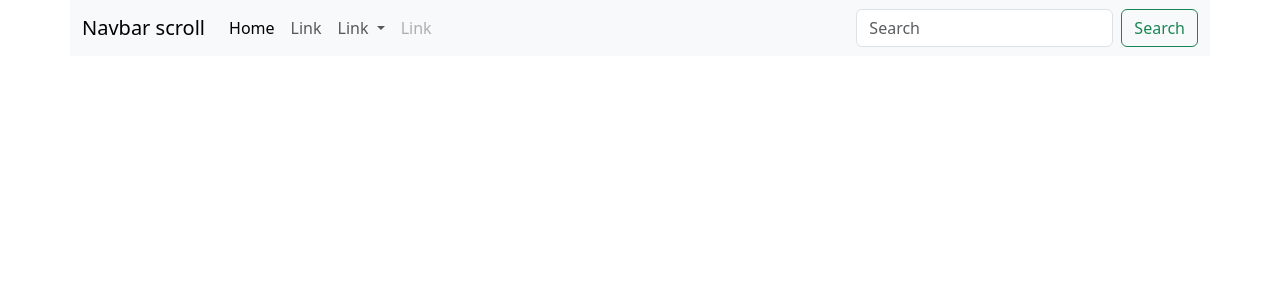
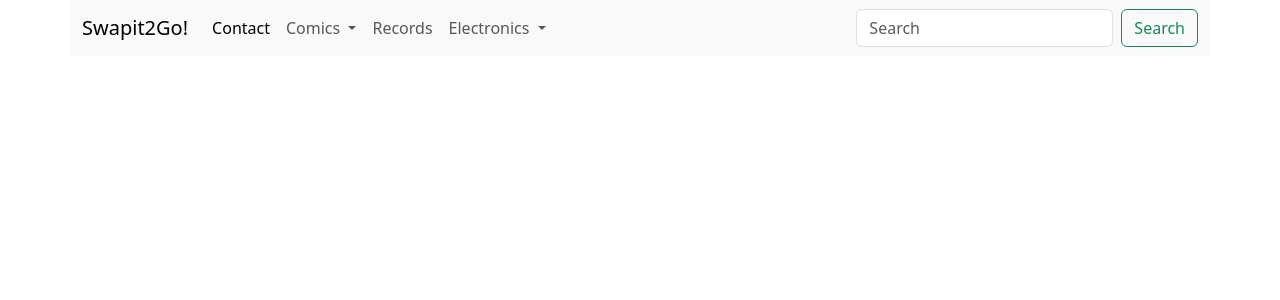
Before and after one commit to FunkyRobot73/swap, an Angular app: page / in a window 1280 px wide. Shown: the top 300 px of the page. Built offline with nearby package versions, Linux system fonts and the light colour scheme.

Commit message:
navbar changes

```diff
--- a/src/app/components/navbar/navbar.component.html
+++ b/src/app/components/navbar/navbar.component.html
@@ -1,31 +1,41 @@
 <nav class="container navbar navbar-expand-lg bg-body-tertiary justify-content-center">
     <div class="container-fluid">
-      <a class="navbar-brand" href="#">Navbar scroll</a>
+      <a class="navbar-brand" href="#">Swapit2Go!</a>
       <button class="navbar-toggler" type="button" data-bs-toggle="collapse" data-bs-target="#navbarScroll" aria-controls="navbarScroll" aria-expanded="false" aria-label="Toggle navigation">
         <span class="navbar-toggler-icon"></span>
       </button>
       <div class="collapse navbar-collapse" id="navbarScroll">
         <ul class="navbar-nav me-auto my-2 my-lg-0 navbar-nav-scroll" style="--bs-scroll-height: 100px;">
           <li class="nav-item">
-            <a class="nav-link active" aria-current="page" href="#">Home</a>
+            <a class="nav-link active" aria-current="page" href="http://www.funkyrobot.ca" target="_blank">Contact</a>
+          </li>
+          <li class="nav-item dropdown">
+            <a class="nav-link dropdown-toggle" href="comics" role="button" data-bs-toggle="dropdown" aria-expanded="false">
+              Comics
+            </a>
+            <ul class="dropdown-menu">
+              <li><a class="dropdown-item" href="#">DC Comics</a></li>
+              <li><a class="dropdown-item" href="#">MARVEL</a></li>
+              <li><a class="dropdown-item" href="#">Image</a></li>
+              <li><hr class="dropdown-divider"></li>
+              <li><a class="dropdown-item" href="#">Other</a></li>
+            </ul>
           </li>
           <li class="nav-item">
-            <a class="nav-link" href="#">Link</a>
+            <a class="nav-link" href="records">Records</a>
           </li>
           <li class="nav-item dropdown">
             <a class="nav-link dropdown-toggle" href="#" role="button" data-bs-toggle="dropdown" aria-expanded="false">
-              Link
+              Electronics
             </a>
             <ul class="dropdown-menu">
-              <li><a class="dropdown-item" href="#">Action</a></li>
-              <li><a class="dropdown-item" href="#">Another action</a></li>
+              <li><a class="dropdown-item" href="#">PC/Parts</a></li>
+              <li><a class="dropdown-item" href="#">Camera/Parts</a></li>
               <li><hr class="dropdown-divider"></li>
-              <li><a class="dropdown-item" href="#">Something else here</a></li>
+              <li><a class="dropdown-item" href="#">My eBay Page</a></li>
             </ul>
           </li>
-          <li class="nav-item">
-            <a class="nav-link disabled">Link</a>
-          </li>
+
         </ul>
         <form class="d-flex" role="search">
           <input class="form-control me-2" type="search" placeholder="Search" aria-label="Search">
```
Also changed, not shown: src/app/app.component.html (line endings or trailing spaces).
